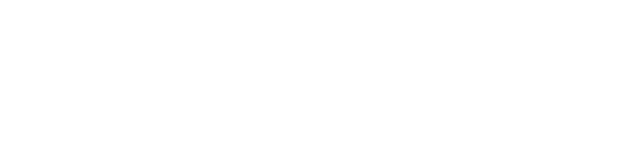
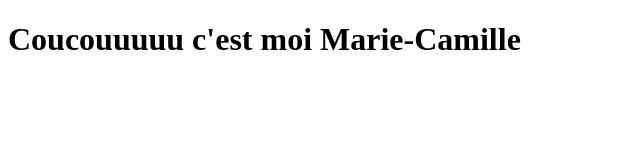
Before and after one commit to MarieCamillePetit/InitiationGitAvcClement, a plain HTML site: page index.html in a window 1280 px wide. Shown: the whole page, without its empty margins (0-640 px from the left). Drawn offline with Linux system fonts and the light colour scheme.

Commit message:
Commit de Mc

```diff
--- a/index.html
+++ b/index.html
@@ -7,6 +7,6 @@
     <title>Coucou</title>
 </head>
 <body>
-
+    <h1>Coucouuuuu c'est moi Marie-Camille</h1>
 </body>
 </html>
```
